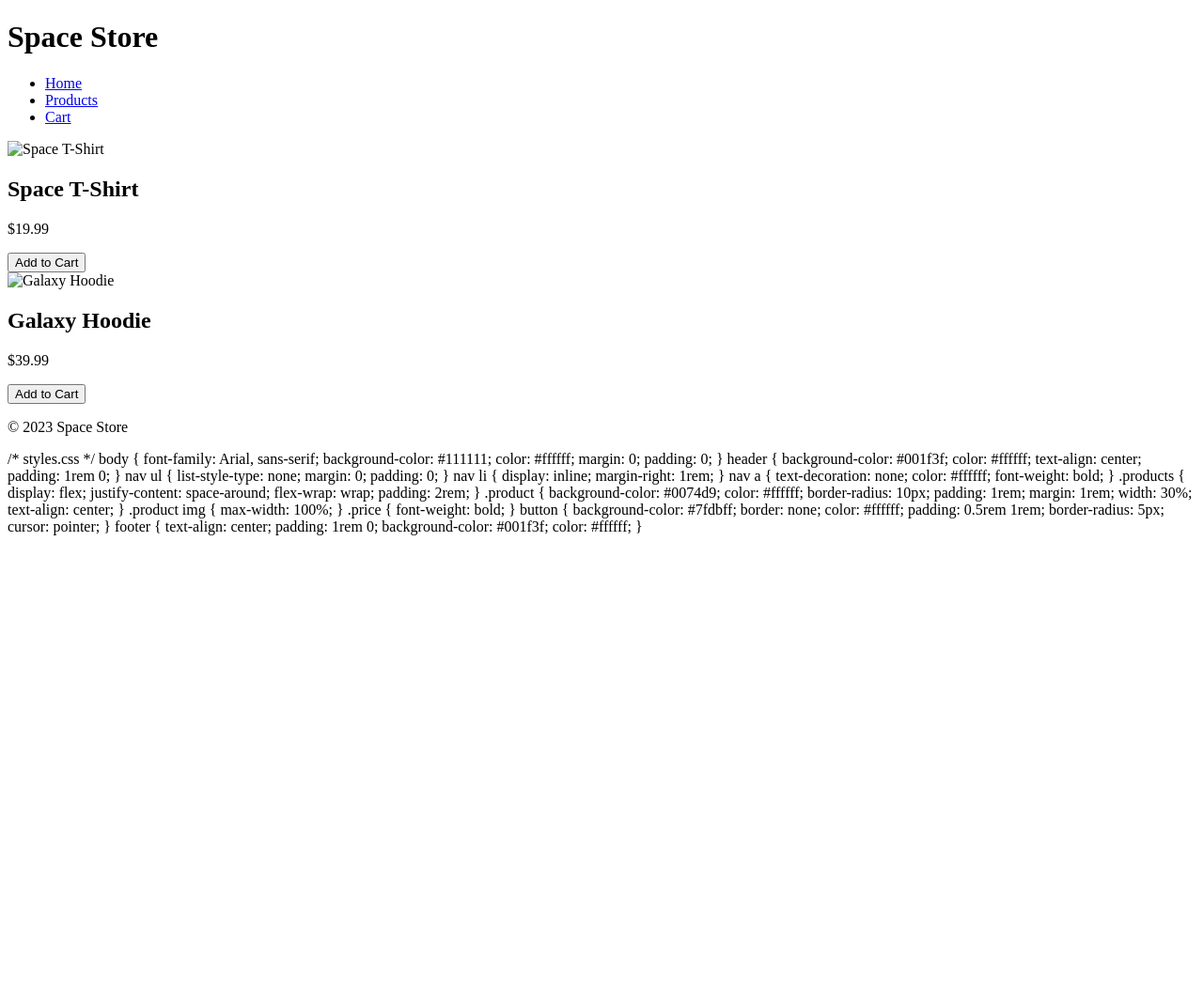
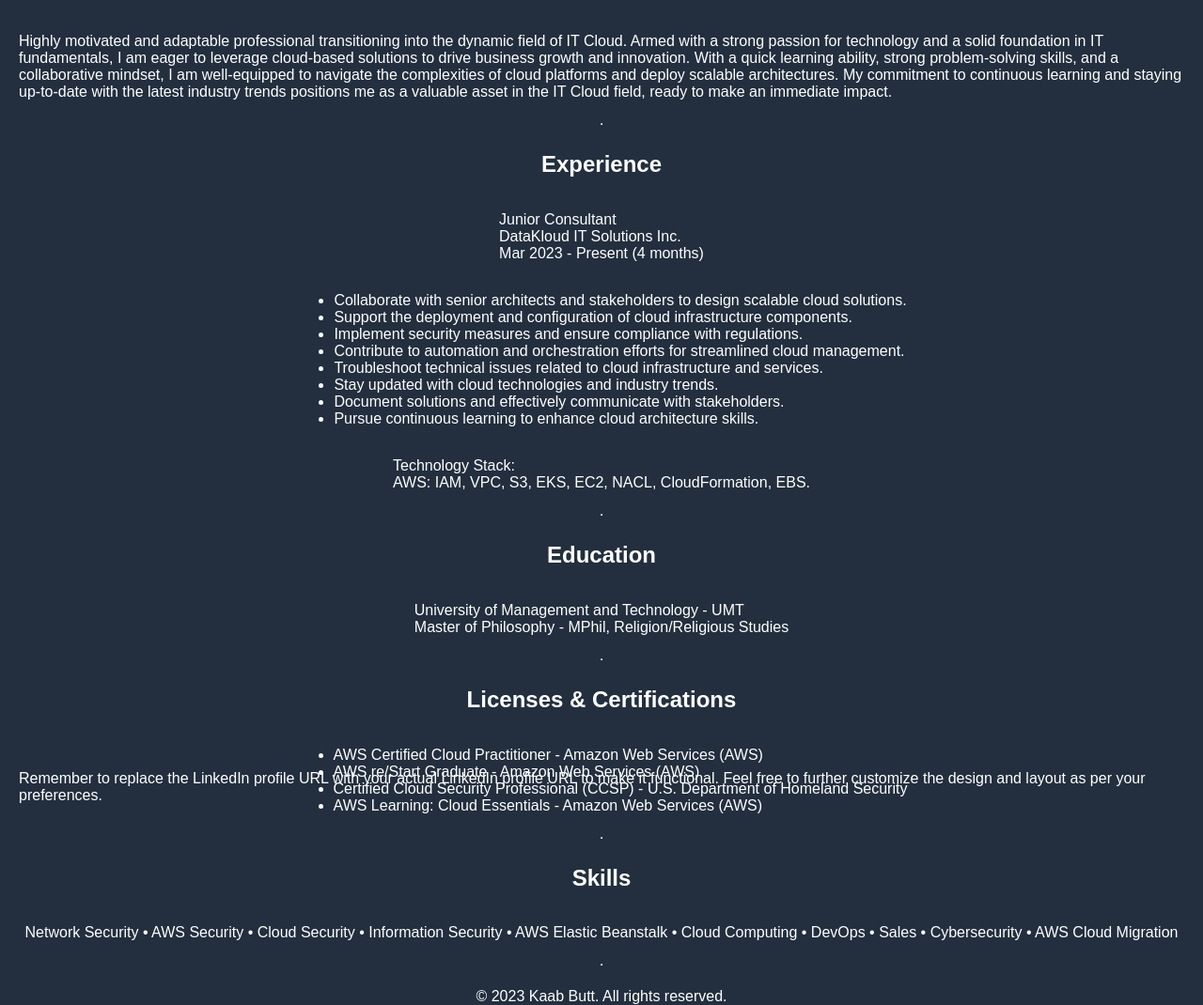
Before and after one commit to kaabbutt/aws-project, a plain HTML site: page index.html in a window 1280 px wide. Shown: the whole page at 94% size. Before the commit the page ends 800 px from the top, so only its background shows below. Drawn offline with Linux system fonts and the light colour scheme.

Commit message:
Update index.html

```diff
--- a/index.html
+++ b/index.html
@@ -1,113 +1,78 @@
 <!DOCTYPE html>
-<html lang="en">
+<html>
 <head>
-<meta charset="UTF-8">
-<meta name="viewport" content="width=device-width, initial-scale=1.0">
-<title>Space Store - Products</title>
-<link rel="stylesheet" href="styles.css">
+  <title>AWS-themed Landing Page</title>
+  <style>
+    body {
+      background-color: #232f3e;
+      color: #ffffff;
+      font-family: Arial, sans-serif;
+      margin: 0;
+      padding: 20px;
+    }
+
+    .resume-container {
+      width: 100%;
+      height: 100vh;
+      display: flex;
+      align-items: center;
+      justify-content: center;
+      flex-direction: column;
+    }
+
+    .resume-container iframe {
+      width: 80%;
+      height: 80%;
+      border: none;
+    }
+  </style>
 </head>
 <body>
-<header>
-    <h1>Space Store</h1>
-    <nav>
-        <ul>
-            <li><a href="#">Home</a></li>
-            <li><a href="#">Products</a></li>
-            <li><a href="#">Cart</a></li>
-        </ul>
-    </nav>
-</header>
-<section class="products">
-    <article class="product">
-        <img src="product1.jpg" alt="Space T-Shirt">
-        <h2>Space T-Shirt</h2>
-        <p class="price">$19.99</p>
-        <button>Add to Cart</button>
-    </article>
-    <article class="product">
-        <img src="product2.jpg" alt="Galaxy Hoodie">
-        <h2>Galaxy Hoodie</h2>
-        <p class="price">$39.99</p>
-        <button>Add to Cart</button>
-    </article>
-    <!-- Add more products here -->
-</section>
-<footer>
-    <p>&copy; 2023 Space Store</p>
-</footer>
+  <div class="resume-container">
+    <h1>Kaab Butt</h1>
+    <p>Pakistan | kaabbutt@gmail.com</p>
+    <p><a href="linkedin.com/in/kaabbutt">linkedin.com/in/kaabbutt</a></p>
+    <hr>
+    <h2>Summary</h2>
+    <p>Highly motivated and adaptable professional transitioning into the dynamic field of IT Cloud. Armed with a strong passion for technology and a solid foundation in IT fundamentals, I am eager to leverage cloud-based solutions to drive business growth and innovation. With a quick learning ability, strong problem-solving skills, and a collaborative mindset, I am well-equipped to navigate the complexities of cloud platforms and deploy scalable architectures. My commitment to continuous learning and staying up-to-date with the latest industry trends positions me as a valuable asset in the IT Cloud field, ready to make an immediate impact.</p>
+    <hr>
+    <h2>Experience</h2>
+    <p>Junior Consultant<br>
+    DataKloud IT Solutions Inc.<br>
+    Mar 2023 - Present (4 months)</p>
+    <ul>
+      <li>Collaborate with senior architects and stakeholders to design scalable cloud solutions.</li>
+      <li>Support the deployment and configuration of cloud infrastructure components.</li>
+      <li>Implement security measures and ensure compliance with regulations.</li>
+      <li>Contribute to automation and orchestration efforts for streamlined cloud management.</li>
+      <li>Troubleshoot technical issues related to cloud infrastructure and services.</li>
+      <li>Stay updated with cloud technologies and industry trends.</li>
+      <li>Document solutions and effectively communicate with stakeholders.</li>
+      <li>Pursue continuous learning to enhance cloud architecture skills.</li>
+    </ul>
+    <p>Technology Stack:<br>
+    AWS: IAM, VPC, S3, EKS, EC2, NACL, CloudFormation, EBS.</p>
+    <hr>
+    <h2>Education</h2>
+    <p>University of Management and Technology - UMT<br>
+    Master of Philosophy - MPhil, Religion/Religious Studies</p>
+    <hr>
+    <h2>Licenses & Certifications</h2>
+    <ul>
+      <li>AWS Certified Cloud Practitioner - Amazon Web Services (AWS)</li>
+      <li>AWS re/Start Graduate - Amazon Web Services (AWS)</li>
+      <li>Certified Cloud Security Professional (CCSP) - U.S. Department of Homeland Security</li>
+      <li>AWS Learning: Cloud Essentials - Amazon Web Services (AWS)</li>
+    </ul>
+    <hr>
+    <h2>Skills</h2>
+    <p>Network Security • AWS Security • Cloud Security • Information Security • AWS Elastic Beanstalk • Cloud Computing • DevOps • Sales • Cybersecurity • AWS Cloud Migration</p>
+    <hr>
+    <p>&copy; 2023 Kaab Butt. All rights reserved.</p>
+  </div>
 </body>
 </html>
 
-/* styles.css */
-body {
-    font-family: Arial, sans-serif;
-    background-color: #111111;
-    color: #ffffff;
-    margin: 0;
-    padding: 0;
-}
 
-header {
-    background-color: #001f3f;
-    color: #ffffff;
-    text-align: center;
-    padding: 1rem 0;
-}
 
-nav ul {
-    list-style-type: none;
-    margin: 0;
-    padding: 0;
-}
-
-nav li {
-    display: inline;
-    margin-right: 1rem;
-}
-
-nav a {
-    text-decoration: none;
-    color: #ffffff;
-    font-weight: bold;
-}
-
-.products {
-    display: flex;
-    justify-content: space-around;
-    flex-wrap: wrap;
-    padding: 2rem;
-}
-
-.product {
-    background-color: #0074d9;
-    color: #ffffff;
-    border-radius: 10px;
-    padding: 1rem;
-    margin: 1rem;
-    width: 30%;
-    text-align: center;
-}
-
-.product img {
-    max-width: 100%;
-}
-
-.price {
-    font-weight: bold;
-}
-
-button {
-    background-color: #7fdbff;
-    border: none;
-    color: #ffffff;
-    padding: 0.5rem 1rem;
-    border-radius: 5px;
-    cursor: pointer;
-}
-
-footer {
-    text-align: center;
-    padding: 1rem 0;
-    background-color: #001f3f;
-    color: #ffffff;
-}
+Remember to replace the LinkedIn profile URL with your actual LinkedIn profile URL to make it functional. Feel free to further customize the design and layout as per your preferences.
```
